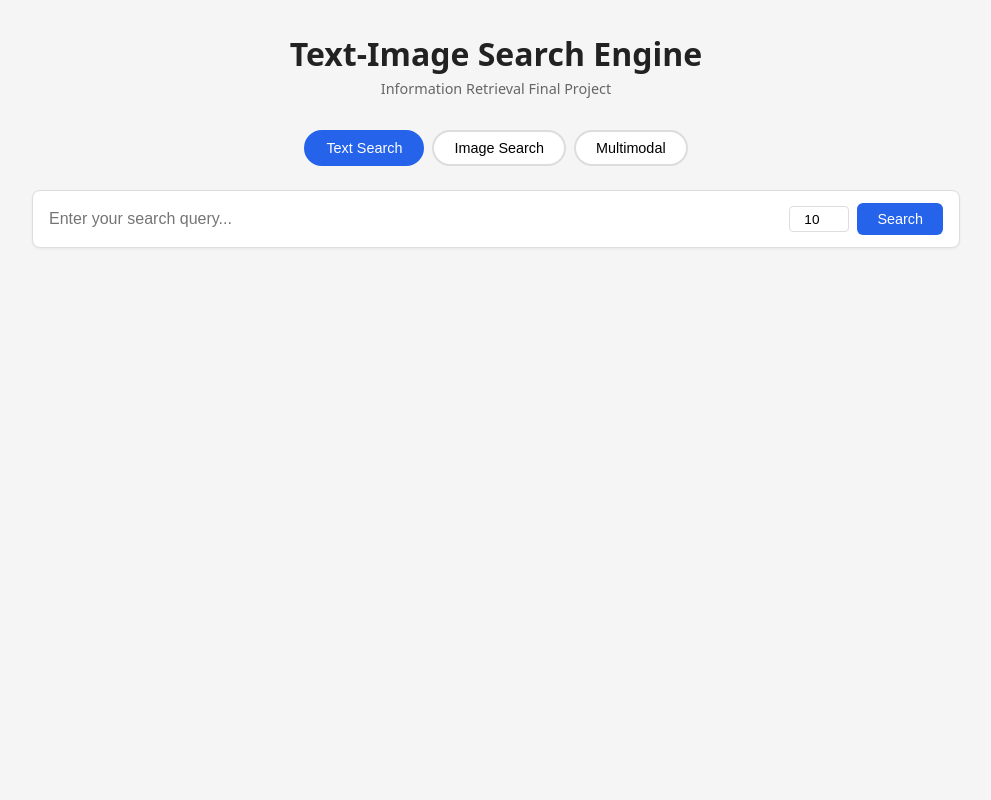
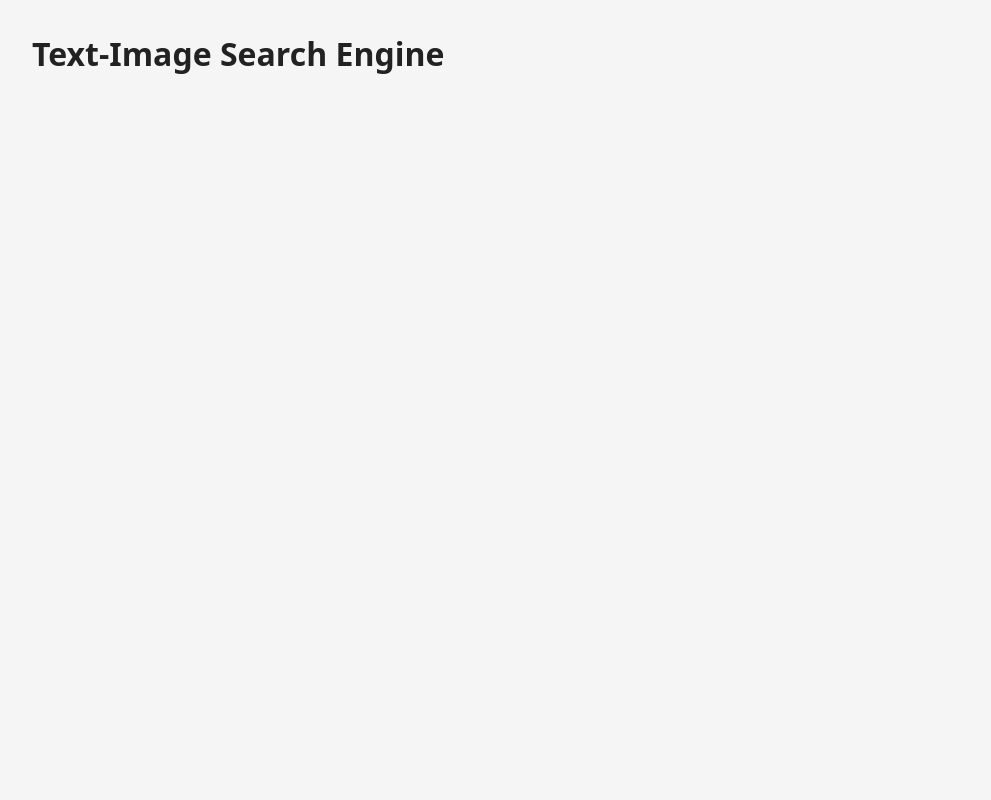
Before and after one commit to tbi-tebei/tebei, a FastAPI app: page / in a window 1280 px wide. Shown: the whole page, without its empty margins (144-1135 px from the left). Run offline with FastAPI, Linux system fonts and the light colour scheme.

Commit message:
clean up first

```diff
--- a/app/main.py
+++ b/app/main.py
@@ -1,37 +1,19 @@
 from fastapi import FastAPI, Request
 from fastapi.staticfiles import StaticFiles
 from fastapi.templating import Jinja2Templates
-from fastapi.middleware.cors import CORSMiddleware
 
-from app.api.routes import search, index
-from app.core.config import settings
-
-app = FastAPI(
-    title=settings.APP_NAME,
-    description="Multimodal text-image search engine — IR course final project",
-    version="0.1.0",
-)
-
-app.add_middleware(
-    CORSMiddleware,
-    allow_origins=["*"],
-    allow_methods=["*"],
-    allow_headers=["*"],
-)
+app = FastAPI(title="Text-Image Search Engine")
 
 app.mount("/static", StaticFiles(directory="app/static"), name="static")
-
-app.include_router(search.router, prefix="/api/search", tags=["search"])
-app.include_router(index.router, prefix="/api/index", tags=["index"])
 
 templates = Jinja2Templates(directory="app/templates")
 
 
 @app.get("/")
 async def home(request: Request):
-    return templates.TemplateResponse("index.html", {"request": request, "app_name": settings.APP_NAME})
+    return templates.TemplateResponse("index.html", {"request": request})
 
 
-@app.get("/health")
+@app.get("/api/health")
 async def health():
     return {"status": "ok"}
--- a/app/static/css/style.css
+++ b/app/static/css/style.css
@@ -4,7 +4,6 @@ body {
   font-family: system-ui, -apple-system, sans-serif;
   background: #f5f5f5;
   color: #222;
-  min-height: 100vh;
 }
 
 .container {
@@ -12,141 +11,3 @@ body {
   margin: 0 auto;
   padding: 2rem 1rem;
 }
-
-header { text-align: center; margin-bottom: 2rem; }
-header h1 { font-size: 2rem; font-weight: 700; }
-.subtitle { color: #666; margin-top: 0.25rem; font-size: 0.9rem; }
-
-/* Mode tabs */
-.mode-tabs {
-  display: flex;
-  gap: 0.5rem;
-  justify-content: center;
-  margin-bottom: 1.5rem;
-}
-.tab {
-  padding: 0.5rem 1.25rem;
-  border: 2px solid #ddd;
-  border-radius: 999px;
-  background: #fff;
-  cursor: pointer;
-  font-size: 0.9rem;
-  transition: all 0.15s;
-}
-.tab.active {
-  background: #2563eb;
-  border-color: #2563eb;
-  color: #fff;
-}
-
-/* Panels */
-.panel { display: none; }
-.panel.active { display: block; }
-.hidden { display: none !important; }
-
-/* Search bar */
-.search-bar {
-  display: flex;
-  gap: 0.5rem;
-  align-items: center;
-  background: #fff;
-  border: 1px solid #ddd;
-  border-radius: 8px;
-  padding: 0.75rem 1rem;
-  box-shadow: 0 1px 3px rgba(0,0,0,0.06);
-}
-.search-bar input[type="text"] {
-  flex: 1;
-  border: none;
-  outline: none;
-  font-size: 1rem;
-  min-width: 0;
-}
-.search-bar input[type="number"] {
-  width: 60px;
-  border: 1px solid #ddd;
-  border-radius: 4px;
-  padding: 0.3rem 0.5rem;
-  font-size: 0.85rem;
-  text-align: center;
-}
-.search-bar button {
-  padding: 0.5rem 1.25rem;
-  background: #2563eb;
-  color: #fff;
-  border: none;
-  border-radius: 6px;
-  cursor: pointer;
-  font-size: 0.9rem;
-  white-space: nowrap;
-}
-.search-bar button:hover { background: #1d4ed8; }
-
-.file-label {
-  display: inline-block;
-  padding: 0.4rem 0.8rem;
-  background: #f0f0f0;
-  border-radius: 6px;
-  cursor: pointer;
-  font-size: 0.85rem;
-  white-space: nowrap;
-}
-.file-label input[type="file"] { display: none; }
-
-/* Image preview */
-#image-preview-wrapper { margin-top: 1rem; }
-#image-preview { max-height: 200px; border-radius: 6px; border: 1px solid #ddd; }
-
-/* Status */
-#status-bar {
-  margin-top: 1rem;
-  padding: 0.5rem 1rem;
-  background: #fef3c7;
-  border-radius: 6px;
-  font-size: 0.85rem;
-  color: #92400e;
-}
-
-/* Results */
-#results { margin-top: 1.5rem; }
-#results-meta {
-  font-size: 0.9rem;
-  color: #555;
-  margin-bottom: 1rem;
-}
-
-#results-grid {
-  display: grid;
-  grid-template-columns: repeat(auto-fill, minmax(260px, 1fr));
-  gap: 1rem;
-}
-
-.result-card {
-  background: #fff;
-  border: 1px solid #e5e7eb;
-  border-radius: 8px;
-  padding: 1rem;
-  box-shadow: 0 1px 3px rgba(0,0,0,0.06);
-  display: flex;
-  flex-direction: column;
-  gap: 0.5rem;
-}
-.result-card img {
-  width: 100%;
-  border-radius: 4px;
-  object-fit: cover;
-  max-height: 160px;
-}
-.result-card .score {
-  font-size: 0.75rem;
-  color: #888;
-}
-.result-card .title { font-weight: 600; font-size: 0.95rem; }
-.result-card .excerpt { font-size: 0.85rem; color: #555; line-height: 1.4; }
-
-.no-results {
-  text-align: center;
-  color: #888;
-  padding: 3rem 0;
-  font-size: 1rem;
-}
--- a/app/static/js/app.js
+++ b/app/static/js/app.js
@@ -1,133 +1 @@
-(() => {
-  // --- Tab switching ---
-  const tabs = document.querySelectorAll(".tab");
-  const panels = document.querySelectorAll(".panel");
-
-  tabs.forEach((tab) => {
-    tab.addEventListener("click", () => {
-      tabs.forEach((t) => t.classList.remove("active"));
-      panels.forEach((p) => { p.classList.remove("active"); p.classList.add("hidden"); });
-      tab.classList.add("active");
-      const panel = document.getElementById(`panel-${tab.dataset.mode}`);
-      panel.classList.remove("hidden");
-      panel.classList.add("active");
-    });
-  });
-
-  // --- Image preview ---
-  document.getElementById("image-file").addEventListener("change", (e) => {
-    const file = e.target.files[0];
-    if (!file) return;
-    const wrapper = document.getElementById("image-preview-wrapper");
-    const preview = document.getElementById("image-preview");
-    preview.src = URL.createObjectURL(file);
-    wrapper.classList.remove("hidden");
-  });
-
-  // --- Helpers ---
-  function showStatus(msg) {
-    const bar = document.getElementById("status-bar");
-    document.getElementById("status-msg").textContent = msg;
-    bar.classList.remove("hidden");
-  }
-  function hideStatus() {
-    document.getElementById("status-bar").classList.add("hidden");
-  }
-
-  function renderResults(data) {
-    const meta = document.getElementById("results-meta");
-    const grid = document.getElementById("results-grid");
-
-    document.getElementById("results-count").textContent = data.total;
-    document.getElementById("results-query").textContent = data.query;
-    document.getElementById("results-time").textContent = data.took_ms;
-    meta.classList.remove("hidden");
-
-    if (data.results.length === 0) {
-      grid.innerHTML = `<div class="no-results">No results found. Is the index built?</div>`;
-      return;
-    }
-
-    grid.innerHTML = data.results.map((r) => `
-      <div class="result-card">
-        ${r.image_path ? `<img src="${r.image_path}" alt="${r.title || "result"}" loading="lazy" />` : ""}
-        ${r.title ? `<div class="title">${r.title}</div>` : ""}
-        ${r.text ? `<div class="excerpt">${r.text.slice(0, 200)}${r.text.length > 200 ? "…" : ""}</div>` : ""}
-        <div class="score">Score: ${r.score.toFixed(4)} &nbsp;|&nbsp; ID: ${r.id}</div>
-      </div>
-    `).join("");
-  }
-
-  function handleError(err) {
-    showStatus(`Error: ${err.message || "Something went wrong"}`);
-  }
-
-  // --- Text search ---
-  document.getElementById("text-search-btn").addEventListener("click", async () => {
-    const query = document.getElementById("text-query").value.trim();
-    const top_k = parseInt(document.getElementById("text-topk").value, 10);
-    if (!query) { showStatus("Please enter a query."); return; }
-
-    hideStatus();
-    showStatus("Searching…");
-    try {
-      const res = await fetch("/api/search/text", {
-        method: "POST",
-        headers: { "Content-Type": "application/json" },
-        body: JSON.stringify({ query, top_k }),
-      });
-      if (!res.ok) throw new Error(await res.text());
-      renderResults(await res.json());
-      hideStatus();
-    } catch (err) { handleError(err); }
-  });
-
-  // --- Image search ---
-  document.getElementById("image-search-btn").addEventListener("click", async () => {
-    const query = document.getElementById("image-query").value.trim();
-    const file = document.getElementById("image-file").files[0];
-    const top_k = document.getElementById("image-topk").value;
-    if (!query && !file) { showStatus("Provide a text query or an image."); return; }
-
-    hideStatus();
-    showStatus("Searching…");
-    const form = new FormData();
-    if (query) form.append("query", query);
-    if (file) form.append("image", file);
-    form.append("top_k", top_k);
-
-    try {
-      const res = await fetch("/api/search/image", { method: "POST", body: form });
-      if (!res.ok) throw new Error(await res.text());
-      renderResults(await res.json());
-      hideStatus();
-    } catch (err) { handleError(err); }
-  });
-
-  // --- Multimodal search (reuses image endpoint) ---
-  document.getElementById("multi-search-btn").addEventListener("click", async () => {
-    const query = document.getElementById("multi-query").value.trim();
-    const file = document.getElementById("multi-file").files[0];
-    const top_k = document.getElementById("multi-topk").value;
-    if (!query && !file) { showStatus("Provide at least a text query."); return; }
-
-    hideStatus();
-    showStatus("Searching…");
-    const form = new FormData();
-    if (query) form.append("query", query);
-    if (file) form.append("image", file);
-    form.append("top_k", top_k);
-
-    try {
-      const res = await fetch("/api/search/image", { method: "POST", body: form });
-      if (!res.ok) throw new Error(await res.text());
-      renderResults(await res.json());
-      hideStatus();
-    } catch (err) { handleError(err); }
-  });
-
-  // Enter key on text input
-  document.getElementById("text-query").addEventListener("keydown", (e) => {
-    if (e.key === "Enter") document.getElementById("text-search-btn").click();
-  });
-})();
+// app.js
--- a/app/templates/index.html
+++ b/app/templates/index.html
@@ -3,76 +3,13 @@
 <head>
   <meta charset="UTF-8" />
   <meta name="viewport" content="width=device-width, initial-scale=1.0" />
-  <title>{{ app_name }}</title>
+  <title>Text-Image Search Engine</title>
   <link rel="stylesheet" href="/static/css/style.css" />
 </head>
 <body>
   <div class="container">
-    <header>
-      <h1>{{ app_name }}</h1>
-      <p class="subtitle">Information Retrieval Final Project</p>
-    </header>
-
-    <!-- Mode Toggle -->
-    <div class="mode-tabs">
-      <button class="tab active" data-mode="text">Text Search</button>
-      <button class="tab" data-mode="image">Image Search</button>
-      <button class="tab" data-mode="multimodal">Multimodal</button>
-    </div>
-
-    <!-- Text Search Panel -->
-    <section id="panel-text" class="panel active">
-      <div class="search-bar">
-        <input id="text-query" type="text" placeholder="Enter your search query..." />
-        <input id="text-topk" type="number" value="10" min="1" max="100" title="Top-K results" />
-        <button id="text-search-btn">Search</button>
-      </div>
-    </section>
-
-    <!-- Image Search Panel -->
-    <section id="panel-image" class="panel hidden">
-      <div class="search-bar">
-        <input id="image-query" type="text" placeholder="Optional text query..." />
-        <label class="file-label">
-          <input id="image-file" type="file" accept="image/*" />
-          Choose Image
-        </label>
-        <input id="image-topk" type="number" value="10" min="1" max="100" title="Top-K results" />
-        <button id="image-search-btn">Search</button>
-      </div>
-      <div id="image-preview-wrapper" class="hidden">
-        <img id="image-preview" src="" alt="Preview" />
-      </div>
-    </section>
-
-    <!-- Multimodal Search Panel -->
-    <section id="panel-multimodal" class="panel hidden">
-      <div class="search-bar">
-        <input id="multi-query" type="text" placeholder="Enter a text query..." />
-        <label class="file-label">
-          <input id="multi-file" type="file" accept="image/*" />
-          + Image (optional)
-        </label>
-        <input id="multi-topk" type="number" value="10" min="1" max="100" title="Top-K results" />
-        <button id="multi-search-btn">Search</button>
-      </div>
-    </section>
-
-    <!-- Status bar -->
-    <div id="status-bar" class="hidden">
-      <span id="status-msg"></span>
-    </div>
-
-    <!-- Results -->
-    <section id="results">
-      <div id="results-meta" class="hidden">
-        Found <strong id="results-count">0</strong> results for
-        "<em id="results-query"></em>" in <span id="results-time">0</span> ms
-      </div>
-      <div id="results-grid"></div>
-    </section>
+    <h1>Text-Image Search Engine</h1>
   </div>
-
   <script src="/static/js/app.js"></script>
 </body>
 </html>
```
Also changed, not shown: app/api/routes/index.py (+1 -19 lines), app/api/routes/search.py (+1 -44 lines), app/core/config.py (+0 -9 lines), app/models/schemas.py (deleted, +0 -37 lines), app/services/image_retrieval.py (+1 -52 lines), app/services/indexer.py (+1 -27 lines), app/services/text_retrieval.py (+1 -37 lines), tests/test_search.py (+3 -23 lines).
